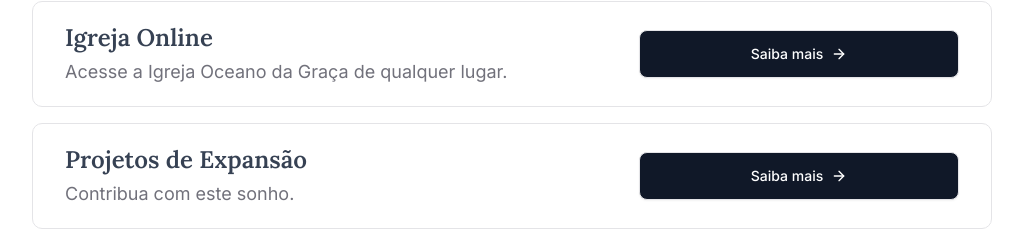
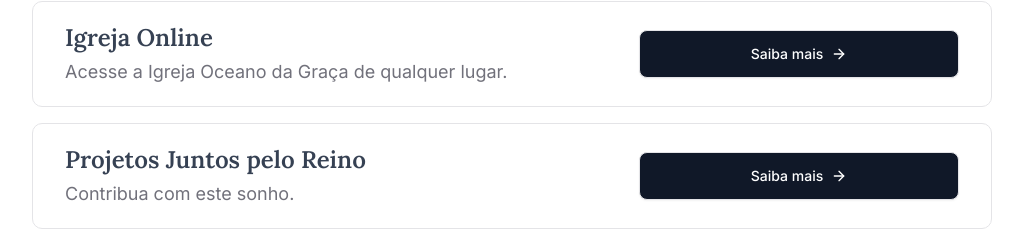
Before and after one commit to oceanodg/ocn-institucional-v4, a Next.js app: page / in a window 1280 px wide. Shown: the part 1007-1241 px from the top of the page, without its empty margins (128-1151 px from the left). Built offline with nearby package versions, Linux system fonts and the light colour scheme.

Commit message:
refactor: update project titles to "Projetos Juntos pelo Reino" for consistency across pages

```diff
--- a/app/(site)/page.tsx
+++ b/app/(site)/page.tsx
@@ -101,7 +101,7 @@ export default function WelcomePage() {
             buttonText="Saiba mais"
           />
           <CTABox
-            title="Projetos de Expansão"
+            title="Projetos Juntos pelo Reino"
             description="Contribua com este sonho."
             buttonLink="/projeto-expansao"
             buttonText="Saiba mais"
--- a/app/(site)/projeto-expansao/page.tsx
+++ b/app/(site)/projeto-expansao/page.tsx
@@ -9,7 +9,7 @@ export default function ProjetoExpansaoPage() {
     <section className="relative backdrop-blur-sm">
       <HeroContainer className="pb-2 sm:pb-0">
         <div className="flex flex-col gap-2">
-          <H1 className="text-left">Projetos de Expansão</H1>
+          <H1 className="text-left">Projetos Juntos pelo Reino</H1>
           <P className="mt-0">Contribua com este sonho.</P>
         </div>
       </HeroContainer>
```
